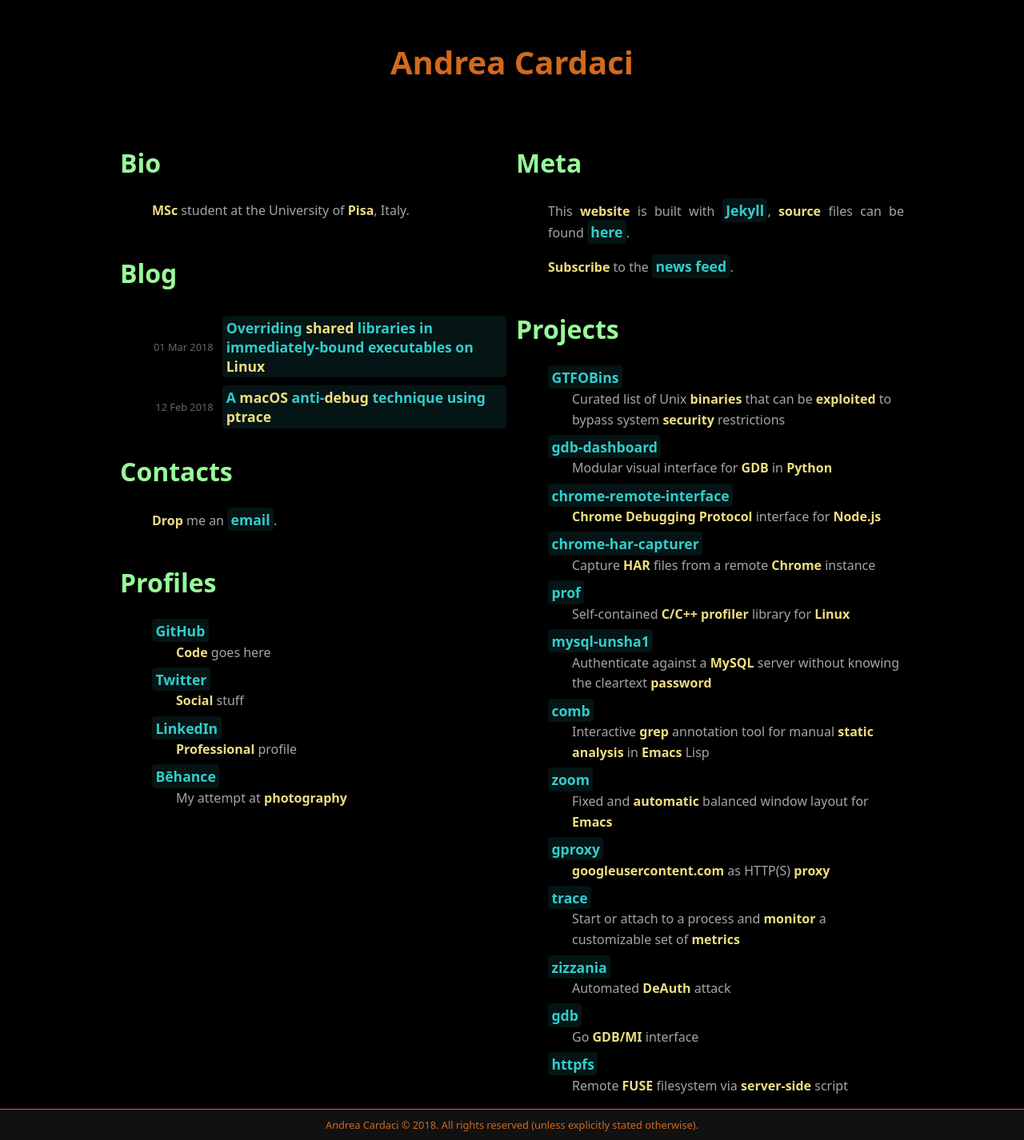
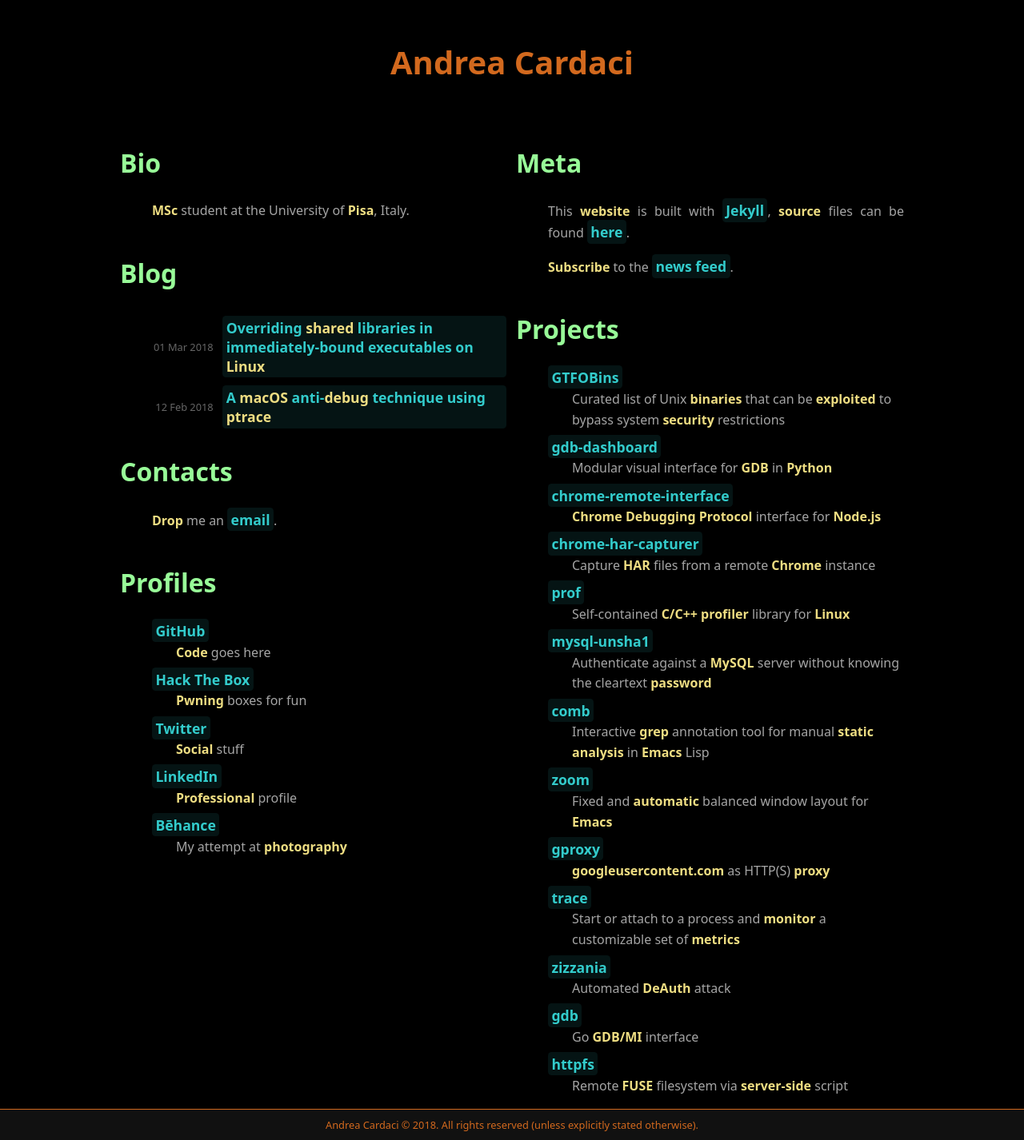
Before and after one commit to cyrus-and/cyrus-and.github.io, a Jekyll site: the page built from index.md, in a window 1280 px wide. Shown: the whole page at 80% size. Built offline with Jekyll 4.4.1, drawn with Linux system fonts in a browser that asks for light colours; some web fonts are replaced.

Commit message:
Add Hack The Box profile

```diff
--- a/_data/profiles.yml
+++ b/_data/profiles.yml
@@ -2,6 +2,11 @@
   url: https://github.com/cyrus-and
   brief: Code goes here
   tags: [Code]
+
+- name: Hack The Box
+  url: https://www.hackthebox.eu/profile/47492
+  brief: Pwning boxes for fun
+  tags: [Pwning]
 
 - name: Twitter
   url: https://twitter.com/cyrus_and
```
